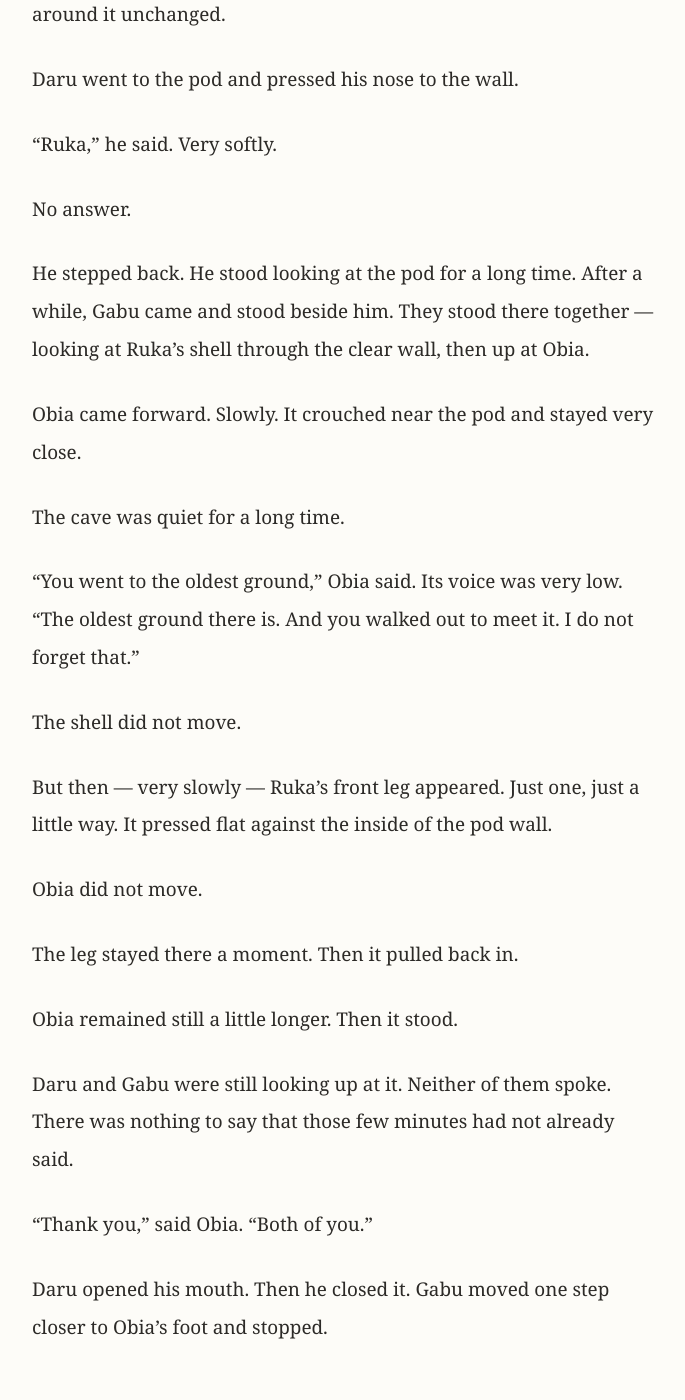
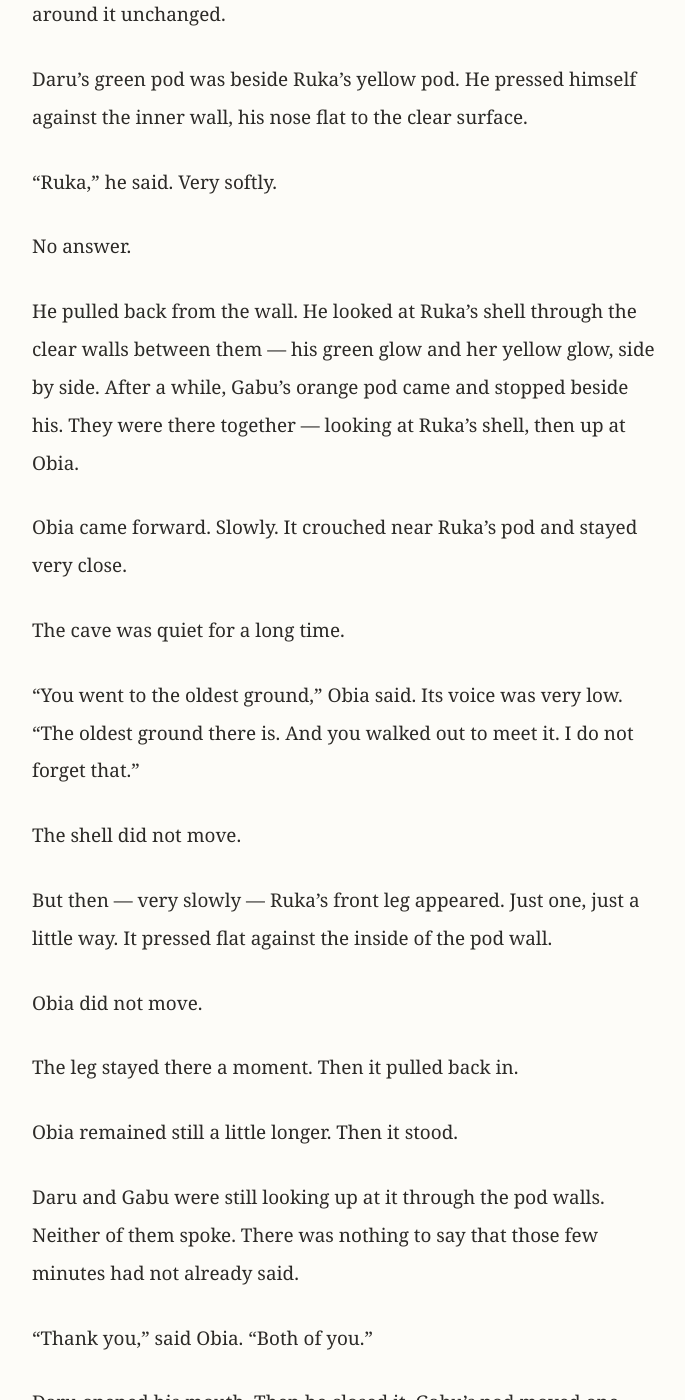
Before and after one commit to morisaki-yuichi/ako-chans-adventure, a Jekyll site: the page built from season2/chapter22/ep091.md, in a window 1280 px wide and 1400 px high, scrolled down 561 px. Shown: the whole window, without its empty margins (294-979 px from the left). Built offline with Jekyll 4.4.1, drawn with Linux system fonts in a browser that asks for light colours; some of the changed text lies outside the part shown.

Commit message:
Fix Ep91/96 — Daru and Gabu in pods in Antarctic cave

```diff
--- a/season2/chapter22/ep091.md
+++ b/season2/chapter22/ep091.md
@@ -18,15 +18,15 @@ Obia had not moved from the machine's entrance. Everyone was there — in their
 
 Ruka was in her yellow pod. She had pulled herself all the way into her shell. Legs in. Head in. Everything in. Only the shell itself was visible through the pod's clear wall — small and pale, the yellow glow around it unchanged.
 
-Daru went to the pod and pressed his nose to the wall.
+Daru's green pod was beside Ruka's yellow pod. He pressed himself against the inner wall, his nose flat to the clear surface.
 
 "Ruka," he said. Very softly.
 
 No answer.
 
-He stepped back. He stood looking at the pod for a long time. After a while, Gabu came and stood beside him. They stood there together — looking at Ruka's shell through the clear wall, then up at Obia.
+He pulled back from the wall. He looked at Ruka's shell through the clear walls between them — his green glow and her yellow glow, side by side. After a while, Gabu's orange pod came and stopped beside his. They were there together — looking at Ruka's shell, then up at Obia.
 
-Obia came forward. Slowly. It crouched near the pod and stayed very close.
+Obia came forward. Slowly. It crouched near Ruka's pod and stayed very close.
 
 The cave was quiet for a long time.
 
@@ -42,8 +42,8 @@ The leg stayed there a moment. Then it pulled back in.
 
 Obia remained still a little longer. Then it stood.
 
-Daru and Gabu were still looking up at it. Neither of them spoke. There was nothing to say that those few minutes had not already said.
+Daru and Gabu were still looking up at it through the pod walls. Neither of them spoke. There was nothing to say that those few minutes had not already said.
 
 "Thank you," said Obia. "Both of you."
 
-Daru opened his mouth. Then he closed it. Gabu moved one step closer to Obia's foot and stopped.
+Daru opened his mouth. Then he closed it. Gabu's pod moved one small step closer to Obia's foot and stopped.
```
Also changed, not shown: season2/chapter22/ep096.md (+1 -1 lines).
